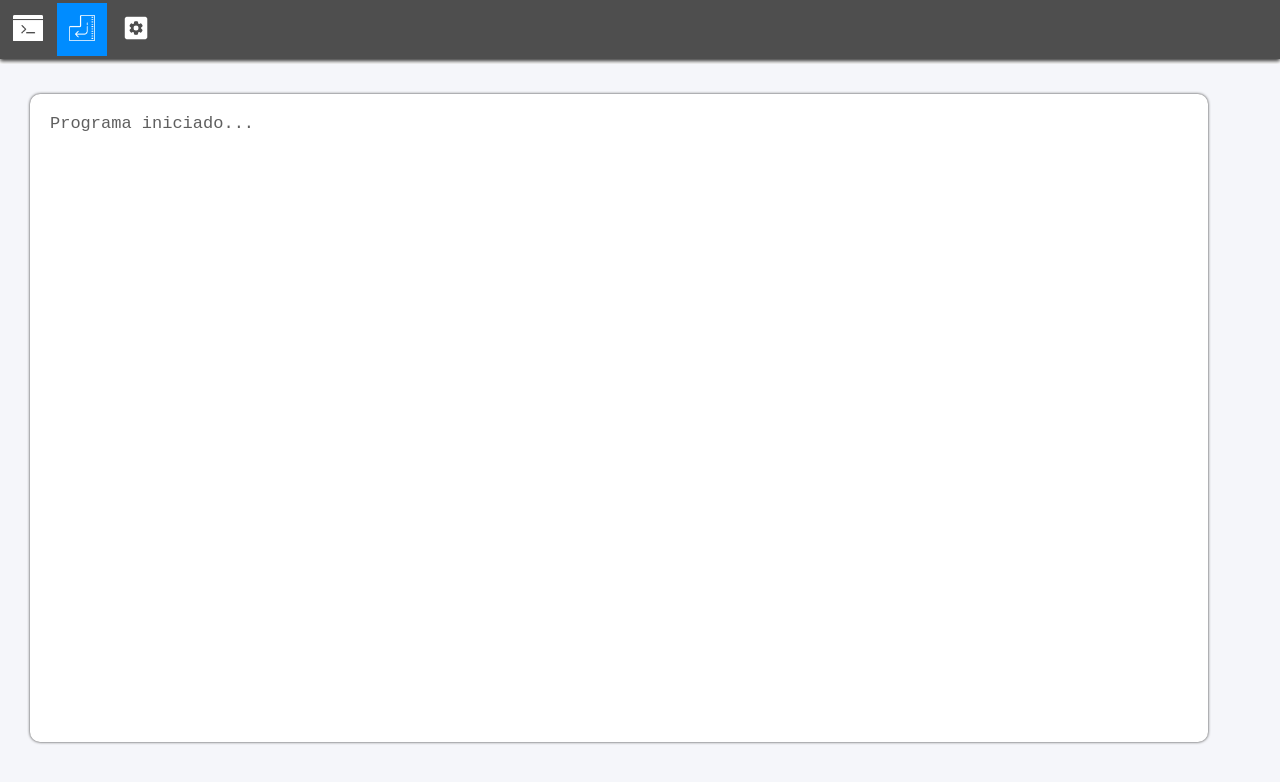
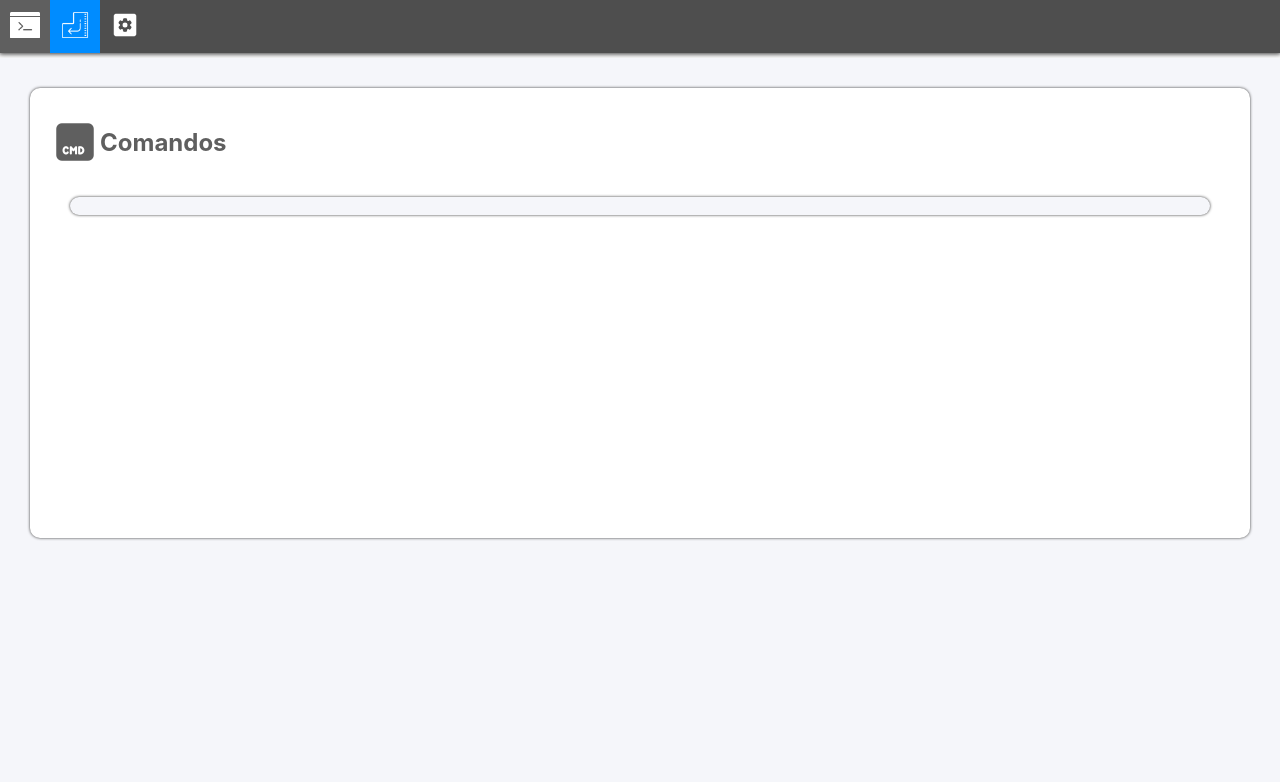
Before and after one commit to leonardopn/MQTT.JS-Auto-Exec, a React (Create React App) app: page / in a window 1280 px wide. Both pictures are taken after a click on the button 82 px from the left and 29 px from the top of the page. Shown: the top 782 px of the page. Built offline with nearby package versions, Linux system fonts and the light colour scheme.

Commit message:
Commit 13/01 - Mudanças no css, melhoramento para um componente Card mais geral e um interno por css e adição do componente Commands

```diff
--- a/src/frontend/components/card/Card.jsx
+++ b/src/frontend/components/card/Card.jsx
@@ -3,7 +3,7 @@ import "./card.css"
 
 const Card = props => {
     return (
-        <div className="cardDefault">
+        <div id="card" className={props.class}>
             {props.children}
         </div>
     )
--- a/src/frontend/components/card/card.css
+++ b/src/frontend/components/card/card.css
@@ -1,11 +1,27 @@
-.cardDefault {
-    flex            : 1;
-    background-color: #F5F6FA;
-    border-radius   : 5px;
-
+#card {
+    border-radius     : 10px;
     -webkit-box-shadow: 0px 0px 3px 0px rgba(50, 50, 50, 1);
     -moz-box-shadow   : 0px 0px 3px 0px rgba(50, 50, 50, 1);
     box-shadow        : 0px 0px 3px 0px rgba(50, 50, 50, 1);
     padding           : 20px;
     margin            : 20px
 }
+
+#card.intern {
+    background-color: #F5F6FA;
+    padding           : 0px 20px 18px 20px;
+}
+
+#card.intern td {
+    width  : 100%;
+    padding: 5px;
+}
+
+#card.main {
+    display         : flex;
+    flex-direction  : column;
+    margin          : 30px;
+    height          : 410px;
+    overflow        : auto;
+    background-color: #fff;
+}
--- /dev/null
+++ b/src/frontend/components/commands/Commands.jsx
@@ -0,0 +1,20 @@
+import React from "react";
+import Card from "../card/Card"
+import DivFlex from "../divFlex/DivFlex"
+
+import iconCmdDark from "../../img/cmd_dark_100.png"
+
+const Commands = props => {
+    return (
+        <Card class="main">
+            <DivFlex>
+                <img src={iconCmdDark} className="iconM" alt="cmd_icon"></img>
+                <h2>Comandos</h2>
+            </DivFlex>
+            <Card class="intern"></Card>
+        </Card>
+
+    );
+}
+
+export default Commands;
--- a/src/frontend/components/configComponent/Config.jsx
+++ b/src/frontend/components/configComponent/Config.jsx
@@ -29,13 +29,13 @@ const Config = props => {
     }
 
     return (
-        <div id="divConfig">
+        <Card class="main" id="divConfig">
             <b>{props.problem.message}</b>
             <DivFlex>
                 <img src={iconConfigDark} className="iconM" alt="config_icon"></img>
                 <h2>Configurações</h2>
             </DivFlex>
-            <Card>
+            <Card class={"intern"}>
                 <h3>Servidor MQTT</h3>
                 <br></br>
                 <table>
@@ -60,14 +60,14 @@ const Config = props => {
                 </table>
                 <button>Testar conexão</button>
             </Card>
-            <Card>
+            <Card class={"intern"}>
                 <h3>Cliente</h3>
                 <label htmlFor="checkBoxOpenStartupSystem">Abrir com o sistema: </label>
                 <input type="checkbox" name="checkBoxOpenStartupSystem" onChange={e => props.updateStartUp(e.target.checked)} checked={props.startup}></input>
             </Card>
             <button onClick={_ => setConfig()}>Salvar</button>
             <button onClick={_ => props.resetConfig()}>Configurações Padrão</button>
-        </div>
+        </Card>
     )
 }
 
--- a/src/frontend/components/configComponent/config.css
+++ b/src/frontend/components/configComponent/config.css
@@ -1,34 +1,3 @@
-#divConfig {
-    display       : flex;
-    flex-direction: column;
-    padding       : 20px;
-    margin        : 30px;
-    display       : block;
-    height        : 410px;
-    overflow      : auto;
-
-    border-radius   : 10px;
-    background-color: #fff;
-    color           : rgb(95, 95, 95);
-    font-size       : 20px;
-
-    -webkit-box-shadow: 0px 0px 3px 0px rgba(50, 50, 50, 1);
-    -moz-box-shadow   : 0px 0px 3px 0px rgba(50, 50, 50, 1);
-    box-shadow        : 0px 0px 3px 0px rgba(50, 50, 50, 1);
+.inputDefault {
+    width: 450px
 }
-
-#divConfig h1,
-h2,
-h3 {
-    padding: 0;
-    margin : 0;
-}
-
-#divConfig td {
-    width  : 100%;
-    padding: 5px;
-}
-
-#divConfig .inputDefault {
-    width: 400px
-}
--- a/src/frontend/components/navBar/NavBar.jsx
+++ b/src/frontend/components/navBar/NavBar.jsx
@@ -5,6 +5,7 @@ import iconEnterKeyWhite from "../../img/enter_key_white_100.png"
 import iconConfigWhite from "../../img/config_white_100.png"
 import Terminal from "../terminal/Terminal"
 import Config from "../configComponent/Config"
+import Commands from "../commands/Commands"
 import { connect } from "react-redux";
 import { updateView } from "../../store/actions/views"
 
@@ -13,12 +14,16 @@ const NavBar = props => {
     function changeView(option) {
         const terminal = <Terminal></Terminal>;
         const config = <Config></Config>;
+        const commands = <Commands></Commands>;
         switch (option) {
             case "TERMINAL":
                 props.updateView(terminal);
                 return;
             case "CONFIG":
                 props.updateView(config);
+                return;
+            case "COMMANDS":
+                props.updateView(commands);
                 return;
             default:
                 props.updateView(terminal);
@@ -39,7 +44,7 @@ const NavBar = props => {
                 <tbody>
                     <tr>
                         <td> <button id="buttonActive" onClick={e => changeButtonDefault({event: e, option: "TERMINAL"})}><img src={iconConsoleWhite} className="icon" alt="Console_icon"></img></button></td>
-                        <td> <button id="buttonNormal" onClick={e => changeButtonDefault({event: e, option: "COMANDS"})}><img src={iconEnterKeyWhite} className="icon" alt="Enter_key_icon"></img></button></td>
+                        <td> <button id="buttonNormal" onClick={e => changeButtonDefault({event: e, option: "COMMANDS"})}><img src={iconEnterKeyWhite} className="icon" alt="Enter_key_icon"></img></button></td>
                         <td> <button id="buttonNormal" onClick={e => changeButtonDefault({event: e, option: "CONFIG"})}><img src={iconConfigWhite} className="icon" alt="Config_icon"></img></button></td>
                     </tr>
                 </tbody>
--- a/src/frontend/components/navBar/navbar.css
+++ b/src/frontend/components/navBar/navbar.css
@@ -1,9 +1,17 @@
 .navbar {
     background-color  : #4E4E4E;
-    -webkit-box-shadow: 0px 2px 4px 0px rgba(50, 50, 50, 1);
-    -moz-box-shadow   : 0px 2px 4px 0px rgba(50, 50, 50, 1);
-    box-shadow        : 0px 2px 4px 0px rgba(50, 50, 50, 1);
+    -webkit-box-shadow: 0px 0px 5px 1px rgba(50, 50, 50, 1);
+    -moz-box-shadow   : 0px 0px 5px 1px rgba(50, 50, 50, 1);
+    box-shadow        : 0px 0px 5px 1px rgba(50, 50, 50, 1);
     margin-bottom     : 5px;
+}
+
+.tableNavbar {
+    border-spacing: 0;
+}
+
+.tableNavbar td {
+    padding: 0px;
 }
 
 .tableNavbar button {
@@ -12,6 +20,7 @@
     border    : none;
     outline   : none;
     transition: 0.3s;
+
 }
 
 .tableNavbar button:hover {
--- a/src/frontend/components/terminal/Terminal.jsx
+++ b/src/frontend/components/terminal/Terminal.jsx
@@ -3,17 +3,6 @@ import "./terminal.css"
 import { connect } from "react-redux"
 
 const Terminal = props => {
-    function generateDate() {
-        let date = new Date();
-        let day = date.getDate();
-        let month = date.getMonth() + 1 < 10 ? "0" + (date.getMonth() + 1) : date.getMonth() + 1;
-        let year = date.getFullYear()
-        let hour = date.getHours() < 10 ? "0" + date.getHours() : date.getHours();
-        let minute = date.getMinutes() < 10 ? "0" + date.getMinutes() : date.getMinutes();
-
-        return `(${day}/${month}/${year}) ${hour}:${minute} - `;
-    }
-
     return (
         <textarea id="textAreaTerminal" defaultValue={props.textTextArea} readOnly>
         </textarea>
--- a/src/index.css
+++ b/src/index.css
@@ -24,5 +24,12 @@ input {
   padding      : 10px;
   font-size    : 20px;
   border       : 1px solid rgb(182, 182, 182);
-  color: rgb(95, 95, 95);
 }
+
+label,
+input,
+h1,
+h2,
+h3 {
+  color  : rgb(95, 95, 95);
+}
```
Also changed, not shown: src/frontend/components/commands/commands.css (added), src/frontend/img/cmd_dark_100.png (added).
